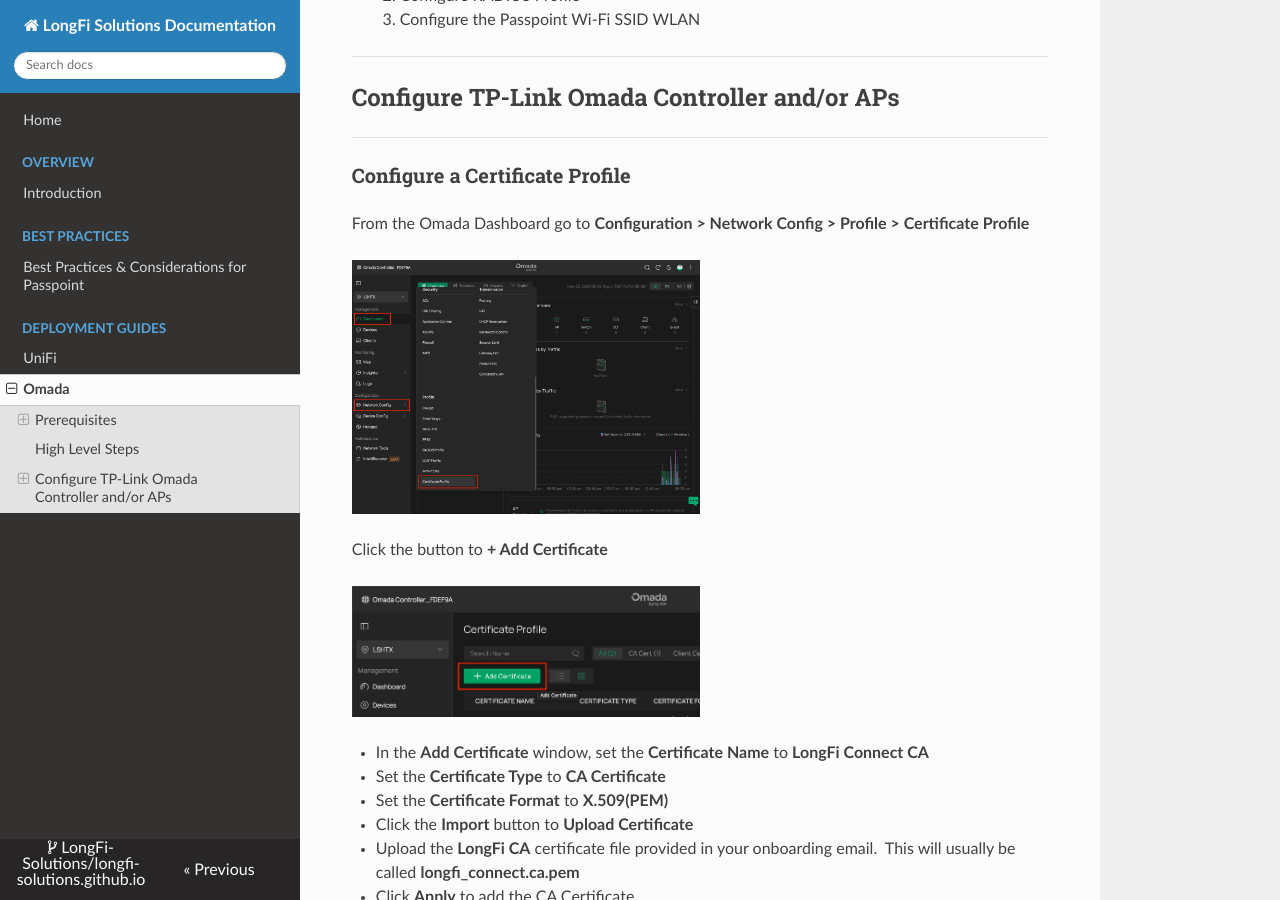
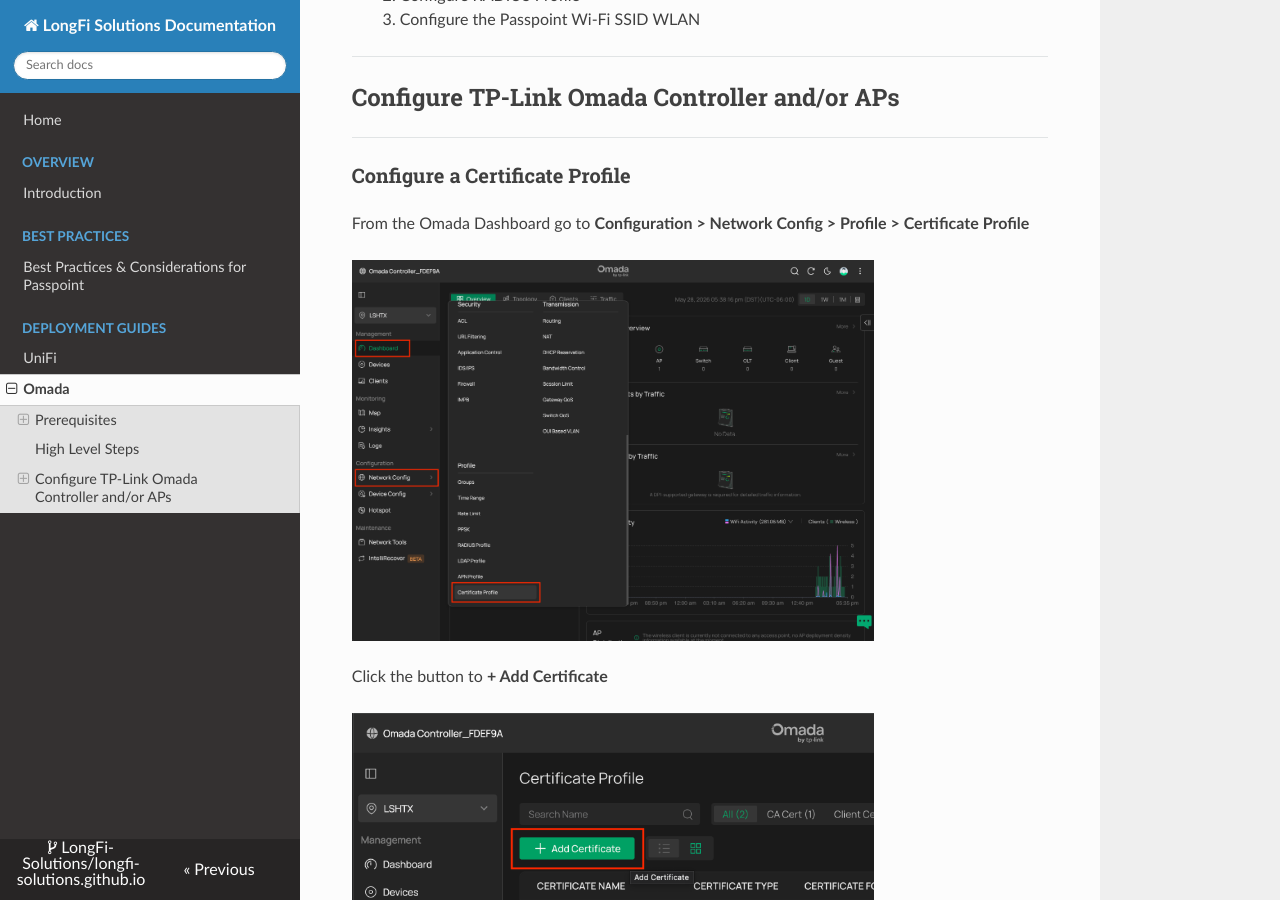
Before and after one commit to LongFi-Solutions/longfi-solutions.github.io, an MkDocs documentation site: the page built from docs/deployment/omada-networks.md, in a window 1280 px wide and 900 px high, scrolled down 2136 px. Built offline with MkDocs 1.6.1, drawn with Linux system fonts in a browser that asks for light colours; nearby versions of some CDN libraries.

Commit message:
Update Deployment Guides “omada-networks”

```diff
--- a/docs/deployment/omada-networks.md
+++ b/docs/deployment/omada-networks.md
@@ -88,11 +88,11 @@ Omada Networks Firmware Download:
 
 From the Omada Dashboard go to **Configuration > Network Config > Profile > Certificate Profile**
 
-![](/assets/images/Omada-1-Config-Certificate-Profile-1.png){ .img-md }
+![](/assets/images/Omada-1-Config-Certificate-Profile-1.png){ .img-lg }
 
 Click the button to **+ Add Certificate**
 
-![](/assets/images/Omada-2-Add-Certificate.png){ .img-md }
+![](/assets/images/Omada-2-Add-Certificate.png){ .img-lg }
 
 - In the **Add Certificate** window, set the **Certificate Name** to **LongFi Connect CA**
 - Set the **Certificate Type** to **CA Certificate**
```
